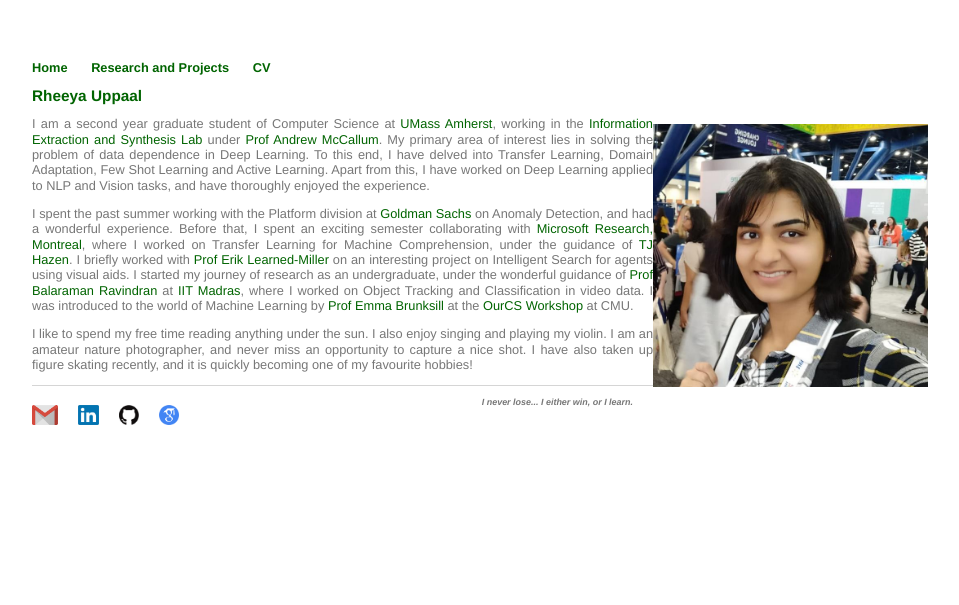
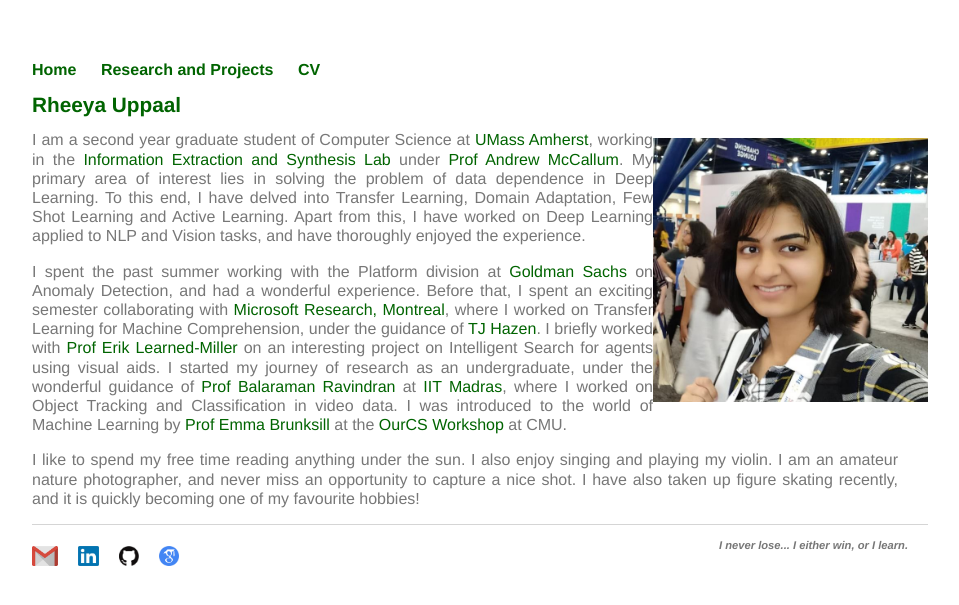
Before and after one commit to Uppaal/Uppaal.github.io, a Jekyll site: the page built from index.html, in a window 1280 px wide. Shown: the top 605 px of the page, without its empty margins (160-1119 px from the left). Built offline with Jekyll 4.4.1, drawn with Linux system fonts in a browser that asks for light colours.

Commit message:
Update main.css

```diff
--- a/css/main.css
+++ b/css/main.css
@@ -1,14 +1,13 @@
 body {
     margin: 60px auto;
     width: 70%;
-/* 	font-family:'Helvetica', 'Arial', 'Sans-Serif'; */
-	font-family:'Helvetica';
-	font-size: 0.8em;
+	font-family:'Helvetica', 'Arial', 'Sans-Serif';
+	font-size: 1em;
     line-height: 1.2em;
     color: #777;
 }
-h1 {    font-size: 1.2em; color:#006400 }
-h2 {	font-size: 1em; color:#006400 }
+h1 {    font-size: 1.3em; color:#006400 }
+h2 {	font-size: 1.1em; color:#006400 }
 
 
 img { padding-top: 10px; padding-bottom: 10px; padding-left: 0px; padding-right: 0px }
@@ -18,6 +17,7 @@ a {
 }
 a:hover {    text-decoration: underline; }
 h {color:#006400}
+p {padding-right: 30px}
 
 nav ul, footer ul {
     padding: 0px;
```
